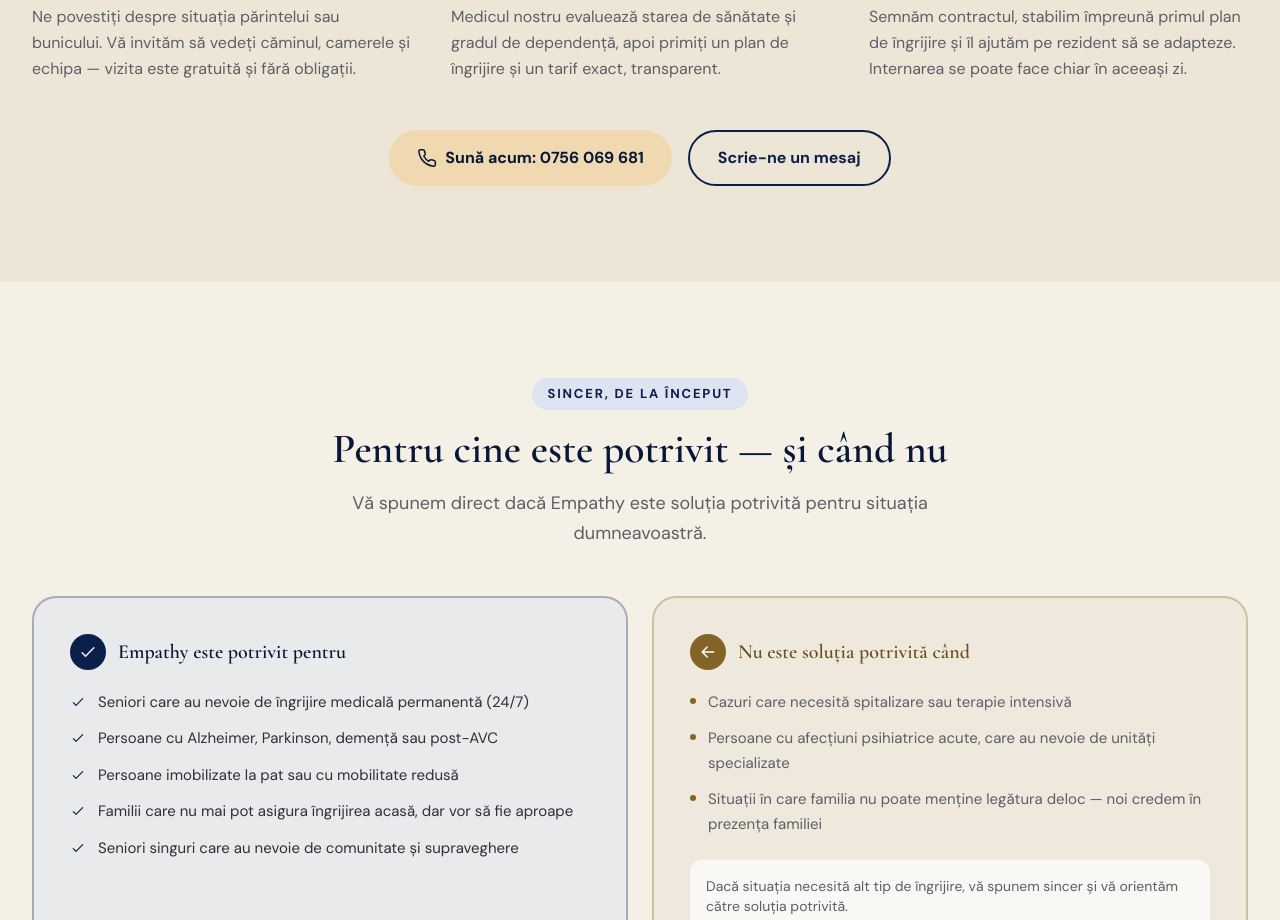
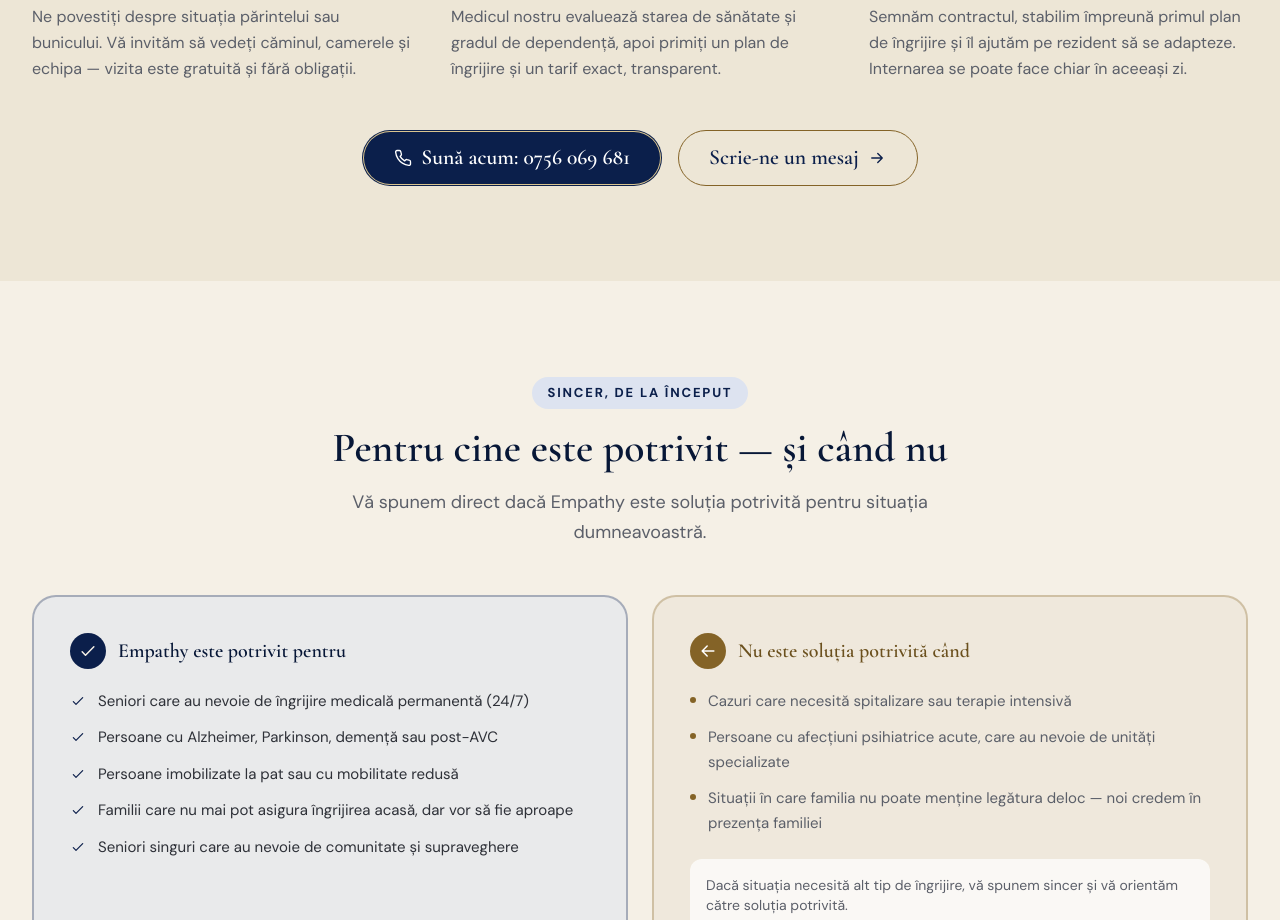
Before and after one commit to policolor-website/caminul-empathy, a Next.js app: page / in a window 1280 px wide. Shown: the part 7800-8720 px from the top of the page. Built offline with nearby package versions, Linux system fonts and the light colour scheme.

Commit message:
Homepage: butoane sectiunea internare stil hero, full-width mobil

```diff
--- a/app/page.tsx
+++ b/app/page.tsx
@@ -470,13 +470,14 @@ export default function HomePage() {
               </Reveal>
             ))}
           </div>
-          <Reveal delay={300} className="mt-12 flex flex-wrap justify-center gap-4">
-            <a href={SITE.phoneHref} className="inline-flex items-center gap-2 rounded-full bg-honey px-7 py-3.5 font-semibold text-pine-deep transition-colors hover:bg-clay-deep hover:text-cream">
+          <Reveal delay={300} className="mt-12 flex flex-col gap-4 sm:flex-row sm:flex-wrap sm:justify-center">
+            <a href={SITE.phoneHref} className="lx-btn w-full sm:w-auto">
               <Icon name="phone" className="h-5 w-5" />
               Sună acum: {SITE.phone}
             </a>
-            <Link href="/contact" className="inline-flex items-center gap-2 rounded-full border-2 border-pine px-7 py-3.5 font-semibold text-pine hover:bg-pine hover:text-white">
+            <Link href="/contact" className="lx-btn-ghost w-full sm:w-auto">
               Scrie-ne un mesaj
+              <Icon name="arrow" className="h-5 w-5" />
             </Link>
           </Reveal>
         </div>
```
